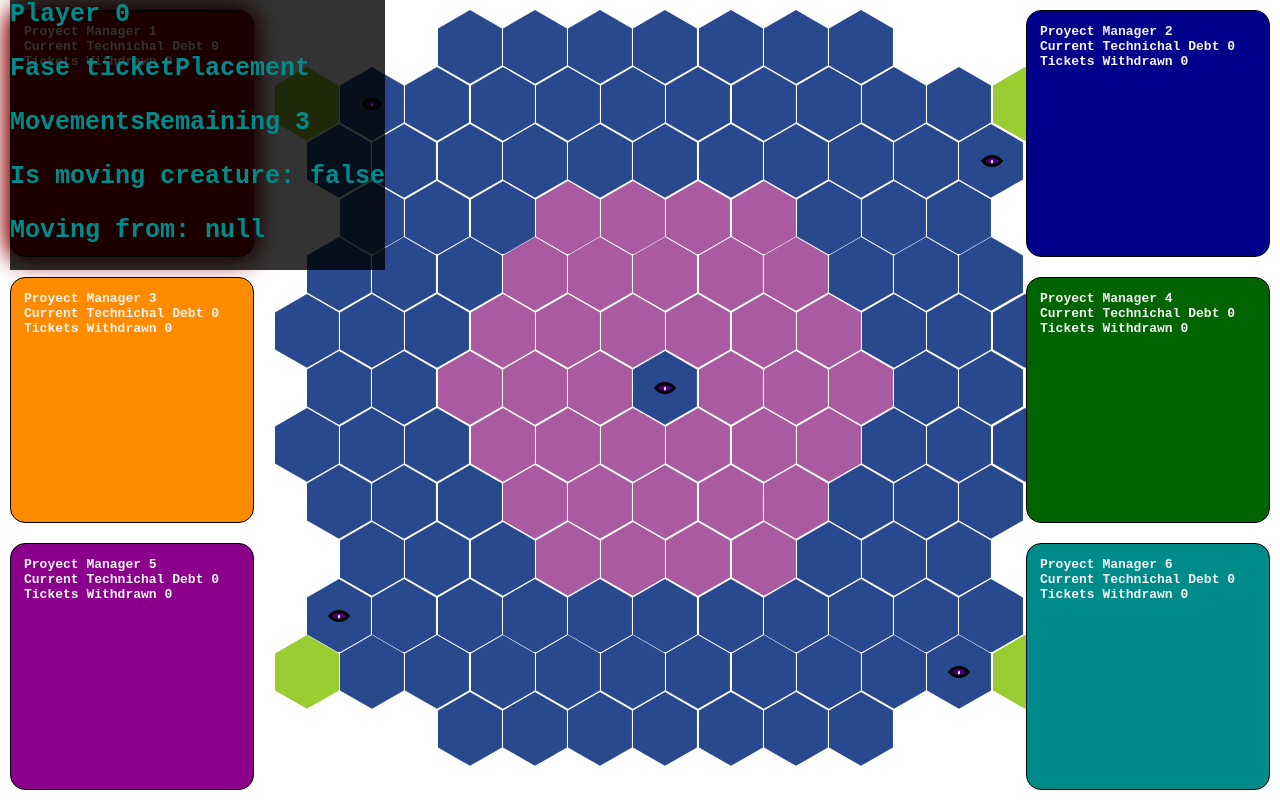
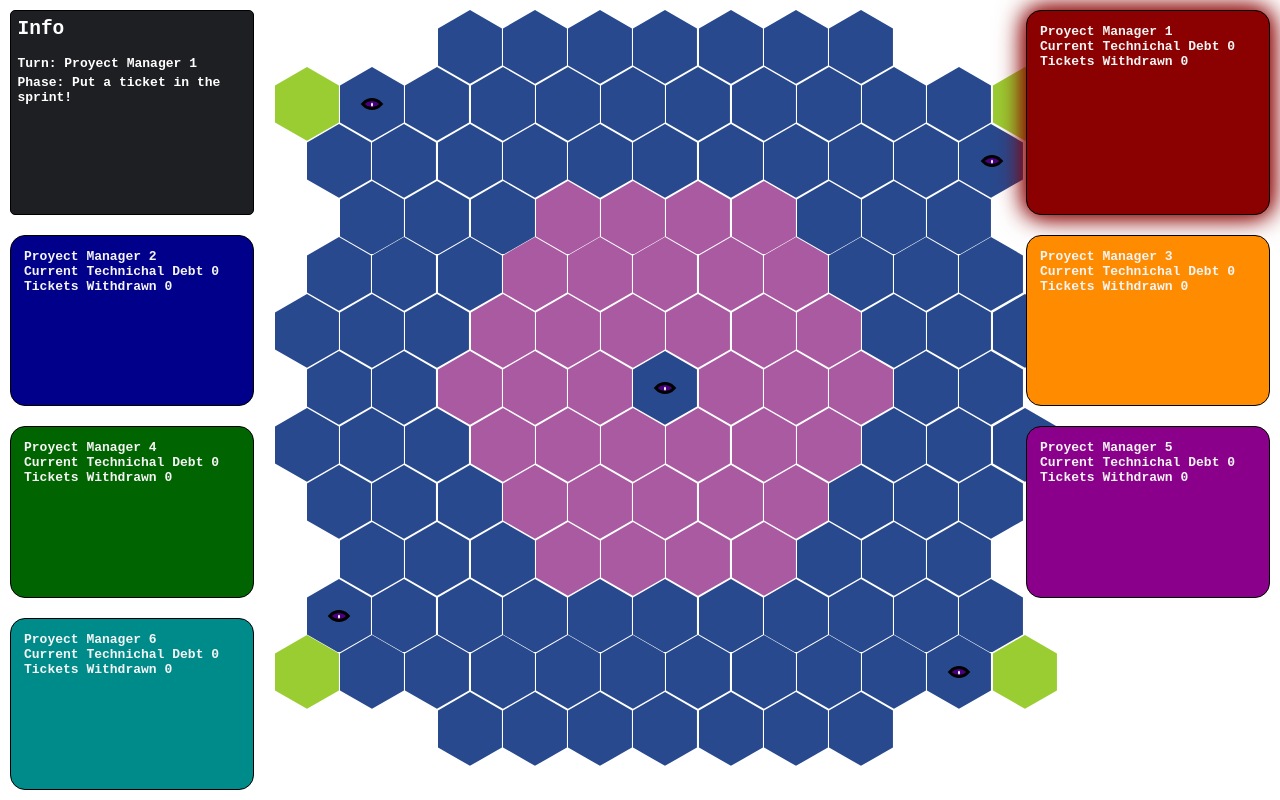
Before and after one commit to SebMoreno/disloyal-competition-game, a React (Vite) app: page / in a window 1280 px wide. Built offline with nearby package versions, Linux system fonts and the light colour scheme.

Commit message:
created info panel

```diff
--- a/src/components/Game.tsx
+++ b/src/components/Game.tsx
@@ -19,7 +19,7 @@ import "../styles/Game.css";
 import { highlightAdjacentCells, removeHighlight } from "../services/highlightService.ts";
 import { isAdjacent } from "../services/hexMatrixService.ts";
 import { restartMovements } from "../services/restartMovements.ts";
-import { DebugModal } from "./DebugModal.tsx";
+import { InfoPanel } from "./InfoPanel.tsx";
 
 interface GameProps {
     numOfPlayers: number;
@@ -221,6 +221,12 @@ export const Game: React.FC<GameProps> = ({
         }
 
         return <div className="game">
+            <InfoPanel
+                currentPlayer={currentPlayer}
+                fase={fase}
+                playerMovements={playerMovements.current}
+                isMovingCreature={isMovingCreature.current}
+            />
             {players.map((player, i) =>
                 <PlayerCard
                     key={i}
@@ -228,13 +234,6 @@ export const Game: React.FC<GameProps> = ({
                     isCurrent={currentPlayer === i}
                 />
             )}
-            <DebugModal
-                currentPlayer={currentPlayer}
-                fase={fase}
-                playerMovements={playerMovements.current}
-                isMovingCreature={isMovingCreature.current}
-                fromCell={fromCell}
-            />
             <Board cells={cells} onCellSelected={handleCellSelected}/>
         </div>;
     }
--- /dev/null
+++ b/src/components/InfoPanel.tsx
@@ -0,0 +1,36 @@
+import React from "react";
+import "../styles/InfoPanel.css";
+import { GameFases } from "../types.ts";
+
+interface InfoPanelProps {
+    currentPlayer: number;
+    fase: GameFases;
+    playerMovements: number;
+    isMovingCreature: boolean;
+}
+
+const phaseLabels = {
+    [GameFases.ticketPlacement]: "Put a ticket in the sprint!",
+    [GameFases.pipelinePlacement]: "Put a pipeline!",
+    [GameFases.selectMoveFromCell]: "Choose a ticket or a pipeline to move!",
+    [GameFases.moveToCell]: "Chose a new place to put the ticket or pipeline!",
+    [GameFases.sprintDayEnds]: "A Sprint day is over, choose which day!",
+    movingCreature: "Move a test or a withdrawer, keep them away from you but close to your enemies!"
+}
+
+export const InfoPanel: React.FC<InfoPanelProps> = ({
+                                                        currentPlayer,
+                                                        fase,
+                                                        playerMovements,
+                                                        isMovingCreature
+                                                    }) => {
+    return (
+        <section className="info">
+            <h1>Info</h1>
+            <p>Turn: Proyect Manager {currentPlayer + 1}</p>
+            {playerMovements > 0 && fase === GameFases.selectMoveFromCell &&
+                <p>Move {playerMovements} more tickets or pipelines!</p>}
+            <p>Phase: {phaseLabels[isMovingCreature ? "movingCreature" : fase]}</p>
+        </section>
+    );
+};
--- a/src/styles/Game.css
+++ b/src/styles/Game.css
@@ -4,7 +4,8 @@
     padding: 10px;
     grid-gap: 20px;
     grid-template-columns: 1fr 3fr 1fr;
-    grid-template-areas: ". gameBoard ."
+    grid-template-areas: "info gameBoard ."
+                         ". gameBoard ."
                          ". gameBoard ."
                          ". gameBoard .";
 }
--- /dev/null
+++ b/src/styles/InfoPanel.css
@@ -0,0 +1,24 @@
+.info {
+    grid-area: info;
+    padding: 0.5rem;
+    display: flex;
+    flex-direction: column;
+    width: 100%;
+    height: 100%;
+    box-sizing: border-box;
+    z-index: 1;
+    border: 1px solid black;
+    border-radius: 5px;
+    color: white;
+    background-color: #1e1f22;
+    --card-color: #f5f5f5;
+}
+
+.info h1 {
+    margin-top: 0;
+}
+
+.info p {
+    margin-top: 0;
+    margin-bottom: .3rem;
+}
```
